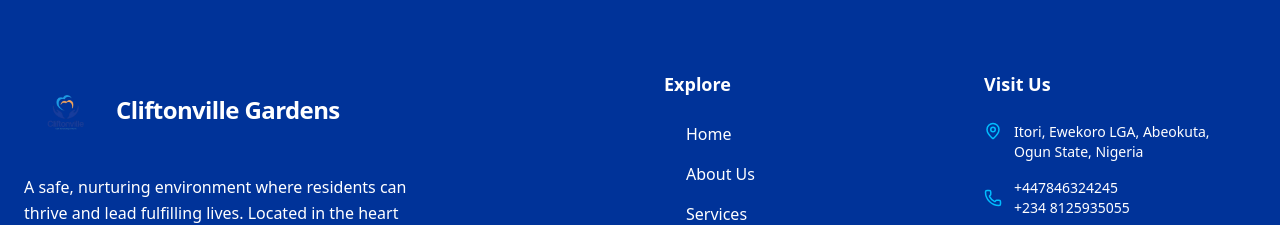
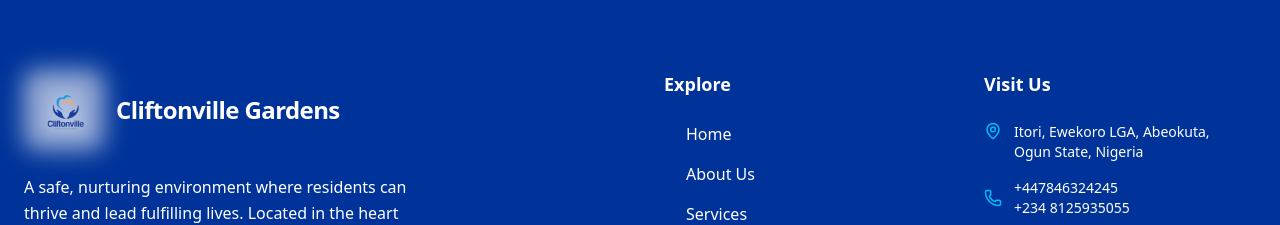
Before and after one commit to Chidi09/Clifton-ville-website, a React (Vite) app: page / in a window 1280 px wide. Shown: the part 6396-6621 px from the top of the page. Built offline with nearby package versions, Linux system fonts and the light colour scheme.

Commit message:
Enhance logo presentation in Layout component
- Add a blurred background effect behind the logo for improved visual depth
- Introduce a drop shadow to the logo image for better contrast and emphasis

```diff
--- a/src/components/Layout.jsx
+++ b/src/components/Layout.jsx
@@ -176,7 +176,10 @@ const Layout = ({ children }) => {
         <div className="max-w-7xl mx-auto px-6 grid md:grid-cols-4 gap-12">
           <div className="md:col-span-2">
             <div className="flex items-center gap-3 mb-6">
-               <img src={logoImage} alt="Cliftonville Gardens" className="h-20 w-20 rounded-xl object-cover" />
+               <div className="relative">
+                 <div className="absolute inset-0 bg-white rounded-xl blur-md opacity-60"></div>
+                 <img src={logoImage} alt="Cliftonville Gardens" className="relative h-20 w-20 rounded-xl object-cover drop-shadow-[0_0_8px_rgba(255,255,255,0.8)]" />
+               </div>
                <span className="font-bold text-2xl tracking-tight text-white">Cliftonville Gardens</span>
             </div>
             <p className="leading-relaxed mb-8 max-w-sm">
```
